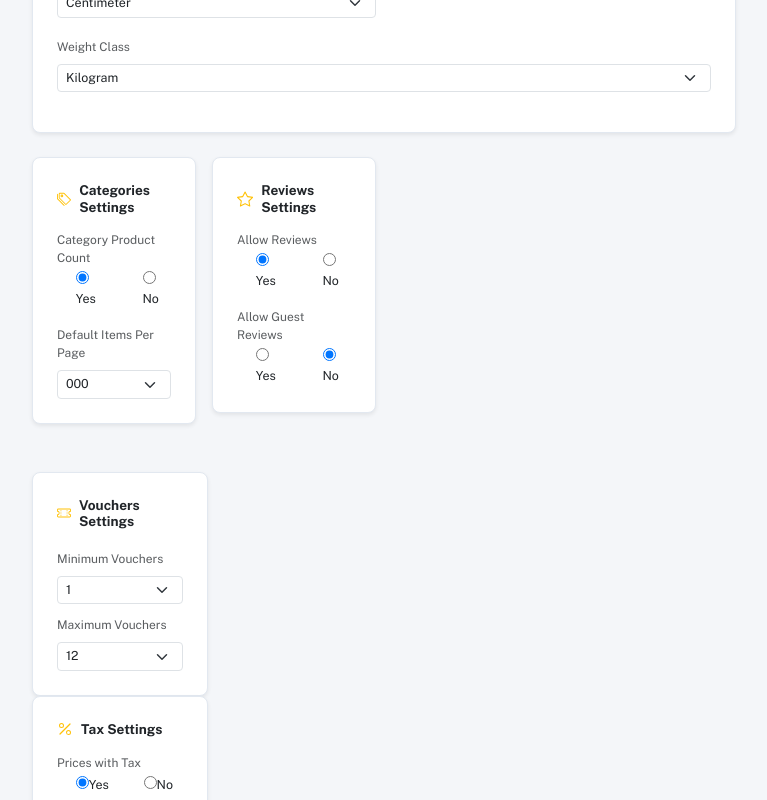
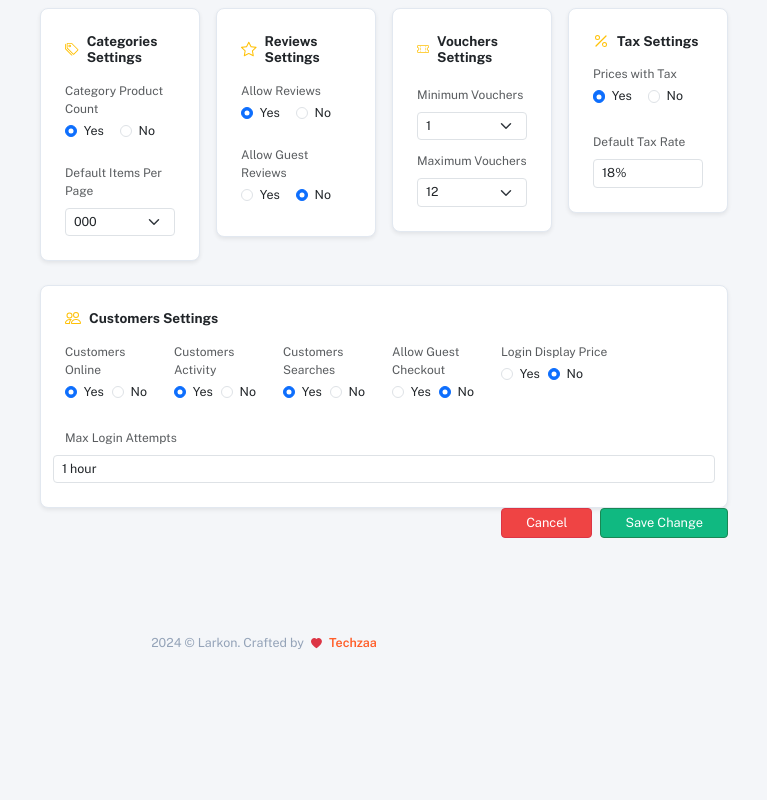
Before and after one commit to Potnuru-Jayavijaygopi/larkonproject, a React (Vite) app: page /settings in a window 1280 px wide. Shown: the part 1220-2020 px from the top of the page, without its empty margins (496-1263 px from the left). After the commit the page ends 1888 px from the top, so only its background shows below. Built offline with nearby package versions, Linux system fonts and the light colour scheme.

Commit message:
updated Settings

```diff
--- a/src/Pages/settings/Settings.jsx
+++ b/src/Pages/settings/Settings.jsx
@@ -66,7 +66,7 @@ function Settings({ onNavigate}) {
    };
 
    return(
-    <div className="app-container">
+    <div className="container-fluid px-2">
       <Sidebar activePage="settings" onNavigate={onNavigate}/>
       <div className="main-content">
         <main className="page-container">
@@ -274,7 +274,7 @@ function Settings({ onNavigate}) {
             </div>
 
             <div className="row g-3 mb-3">
-              <div className="col=md-6">
+              <div className="col-md-6">
                 <label htmlFor="loccountrySelect" className="form-label text-muted small" style={{fontSize: '0.75rem'}}>Country</label>
                  <select
                  id="loccountrySelect"
@@ -287,7 +287,7 @@ function Settings({ onNavigate}) {
                  </select>
 
               </div>
-              <div className="col=md-6">
+              <div className="col-md-6">
                 <label htmlFor="langSelect" className="form-label text-muted small" style={{fontSize: '0.75rem'}}>Language</label>
                  <select
                  id="langSelect"
@@ -302,7 +302,7 @@ function Settings({ onNavigate}) {
               </div>
 
               <div className="row g-3 mb-3">
-              <div className="col=md-6">
+              <div className="col-md-6">
                 <label htmlFor="currencySelect" className="form-label text-muted small" style={{fontSize: '0.75rem'}}>Currency</label>
                  <select
                  id="currencySelect"
@@ -331,7 +331,7 @@ function Settings({ onNavigate}) {
 
 
               <div className="row g-3 mb-3">
-              <div className="col=md-6">
+              <div className="col-md-6">
                 <label htmlFor="weightSelect" className="form-label text-muted small" style={{fontSize: '0.75rem'}}>Weight Class</label>
                  <select
                  id="weightSelect"
@@ -347,8 +347,8 @@ function Settings({ onNavigate}) {
             </div>
 
             <div className="row g-3 mb-4">
-              <div className="col-xl-3 col-md-6">
-                <div className="content-card p-4 mb-4 shadow-sm">
+              <div className="col-lg-3 col-md-6">
+                <div className="content-card p-4 shadow-sm ">
               <div className="d-flex align-items-center gap-2 mb-3">
                 <BsTags className="text-warning fs-5" style={{color: '#f97316'}}/>
                 <h6 className="fw-bold text-dark mb-0" style={{fontSize: '0.85rem'}}>Categories Settings</h6>
@@ -359,7 +359,7 @@ function Settings({ onNavigate}) {
               <div className="d-flex gap-3" style={{fontSize: '0.78rem'}}>
                 <div className="form-check">
                   <input
-                  className="form-check-point"
+                  className="form-check-input"
                   type="radio"
                   name="catCountRadio"
                   id="catCountYes"
@@ -367,12 +367,12 @@ function Settings({ onNavigate}) {
                   onChange={() => setCategoryProductCount('yes')}
                   />
 
-                  <lablel className="form-check-label text-dark" htmlFor="catCountYes">Yes</lablel>
+                  <label className="form-check-label text-dark" htmlFor="catCountYes">Yes</label>
                   </div>
 
                   <div className="form-check">
                   <input
-                  className="form-check-point"
+                  className="form-check-input"
                   type="radio"
                   name="catCountRadio"
                   id="catCountNo"
@@ -380,7 +380,7 @@ function Settings({ onNavigate}) {
                   onChange={() => setCategoryProductCount('no')}
                   />
 
-                  <lablel className="form-check-label text-dark" htmlFor="catCounNo">No</lablel>
+                  <label className="form-check-label text-dark" htmlFor="catCounNo">No</label>
                   </div>
                 </div>
               </div>
@@ -401,8 +401,8 @@ function Settings({ onNavigate}) {
           </div>
 
 
-              <div className="col-xl-3 col-md-6">
-                <div className="content-card p-4 mb-4 shadow-sm">
+              <div className="col-lg-3 col-md-6">
+                <div className="content-card p-4 shadow-sm ">
               <div className="d-flex align-items-center gap-2 mb-3">
                 <BsStar className="text-warning fs-5" style={{color: '#f97316'}}/>
                 <h6 className="fw-bold text-dark mb-0" style={{fontSize: '0.85rem'}}>Reviews Settings</h6>
@@ -413,7 +413,7 @@ function Settings({ onNavigate}) {
               <div className="d-flex gap-3" style={{fontSize: '0.78rem'}}>
                 <div className="form-check">
                   <input
-                  className="form-check-point"
+                  className="form-check-input"
                   type="radio"
                   name="revRadio"
                   id="revYes"
@@ -421,12 +421,12 @@ function Settings({ onNavigate}) {
                   onChange={() => setAllowReviews('yes')}
                   />
 
-                  <lablel className="form-check-label text-dark" htmlFor="revYes">Yes</lablel>
+                  <label className="form-check-label text-dark" htmlFor="revYes">Yes</label>
                   </div>
 
                   <div className="form-check">
                   <input
-                  className="form-check-point"
+                  className="form-check-input"
                   type="radio"
                   name="revRadio"
                   id="revNo"
@@ -445,7 +445,7 @@ function Settings({ onNavigate}) {
               <div className="d-flex gap-3" style={{fontSize: '0.78rem'}}>
                 <div className="form-check">
                   <input
-                  className="form-check-point"
+                  className="form-check-input"
                   type="radio"
                   name="guestRevRadio"
                   id="guestRevYes"
@@ -453,12 +453,12 @@ function Settings({ onNavigate}) {
                   onChange={() => setAllowGuestReviews('yes')}
                   />
 
-                  <lablel className="form-check-label text-dark" htmlFor="guestRevYes">Yes</lablel>
+                  <label className="form-check-label text-dark" htmlFor="guestRevYes">Yes</label>
                   </div>
 
                   <div className="form-check">
                   <input
-                  className="form-check-point"
+                  className="form-check-input"
                   type="radio"
                   name="guestRevRadio"
                   id="guestRevNo"
@@ -466,15 +466,15 @@ function Settings({ onNavigate}) {
                   onChange={() => setAllowGuestReviews('no')}
                   />
 
-                  <lablel className="form-check-label text-dark" htmlFor="guestRevNo">No</lablel>
+                  <label className="form-check-label text-dark" htmlFor="guestRevNo">No</label>
                 </div>
               </div>
             </div>
           </div>
-        </div>
 
-        <div className="col-xl-3 col-md-6">
-                <div className="content-card p-4 h-100 shadow-sm">
+
+        <div className="col-lg-3 col-md-6">
+                <div className="content-card p-4  shadow-sm">
               <div className="d-flex align-items-center gap-2 mb-3">
                 <BsTicketPerforated className="text-warning " style={{color: '#f97316'}}/>
                 <h6 className="fw-bold text-dark mb-0" style={{fontSize: '0.85rem'}}>Vouchers Settings</h6>
@@ -507,8 +507,8 @@ function Settings({ onNavigate}) {
             </div>
 
 
-            <div className="col-xl-3 col-md-6">
-                <div className="content-card p-4 h-100 shadow-sm">
+            <div className="col-lg-3 col-md-6">
+                <div className="content-card p-4  shadow-sm">
               <div className="d-flex align-items-center gap-2 mb-3">
                 <BsPercent className="text-warning " style={{color: '#f97316'}}/>
                 <h6 className="fw-bold text-dark mb-0" style={{fontSize: '0.85rem'}}>Tax Settings</h6>
@@ -519,7 +519,7 @@ function Settings({ onNavigate}) {
               <div className="d-flex gap-3" style={{fontSize: '0.78rem'}}>
                 <div className="form-check">
                   <input
-                  className="form-check-point"
+                  className="form-check-input"
                   type="radio"
                   name="taxRadio"
                   id="taxYes"
@@ -531,7 +531,7 @@ function Settings({ onNavigate}) {
                   </div>
                   <div className="form-check">
                   <input
-                  className="form-check-point"
+                  className="form-check-input"
                   type="radio"
                   name="taxRadio"
                   id="taxNo"
@@ -539,7 +539,7 @@ function Settings({ onNavigate}) {
                   onChange={() => setPricesWithTax('no')}
                   />
 
-                  <lablel className="form-check-label text-dark" htmlFor="taxNo">No</lablel>
+                  <label className="form-check-label text-dark" htmlFor="taxNo">No</label>
                 </div>
               </div>
             </div>
@@ -556,13 +556,15 @@ function Settings({ onNavigate}) {
                 </div>
               </div>
             </div>
+            </div>
 
 
-          <div className="content-card p-4 mb-4 shadow-sm">
+          <div className="content-card p-4 shadow-sm">
               <div className="d-flex align-items-center gap-2 mb-3">
                 <BsPeople className="text-warning " style={{color: '#f97316'}}/>
                 <h6 className="fw-bold text-dark mb-0" style={{fontSize: '0.85rem'}}>Customers Settings</h6>
             </div>
+            <div className="mt-3">
 
             <div className="row g-3 mb-3">
               <div className="col-md-2 col-sm-4">
@@ -570,7 +572,7 @@ function Settings({ onNavigate}) {
               <div className="d-flex gap-2" style={{fontSize: '0.78rem'}}>
                 <div className="form-check">
                   <input
-                  className="form-check-point"
+                  className="form-check-input"
                   type="radio"
                   name="cOnline"
                   id="cOnlineYes"
@@ -583,7 +585,7 @@ function Settings({ onNavigate}) {
 
                   <div className="form-check">
                   <input
-                  className="form-check-point"
+                  className="form-check-input"
                   type="radio"
                   name="cOnline"
                   id="cOnlineNo"
@@ -601,7 +603,7 @@ function Settings({ onNavigate}) {
               <div className="d-flex gap-2" style={{fontSize: '0.78rem'}}>
                 <div className="form-check">
                   <input
-                  className="form-check-point"
+                  className="form-check-input"
                   type="radio"
                   name="cAct"
                   id="cActYes"
@@ -614,7 +616,7 @@ function Settings({ onNavigate}) {
 
                   <div className="form-check">
                   <input
-                  className="form-check-point"
+                  className="form-check-input"
                   type="radio"
                   name="cAct"
                   id="cActNo"
@@ -632,7 +634,7 @@ function Settings({ onNavigate}) {
               <div className="d-flex gap-2" style={{fontSize: '0.78rem'}}>
                 <div className="form-check">
                   <input
-                  className="form-check-point"
+                  className="form-check-input"
                   type="radio"
                   name="cSearch"
                   id="cSerachYes"
@@ -645,7 +647,7 @@ function Settings({ onNavigate}) {
 
                   <div className="form-check">
                   <input
-                  className="form-check-point"
+                  className="form-check-input"
                   type="radio"
                   name="cSearch"
                   id="cSearchNo"
@@ -663,7 +665,7 @@ function Settings({ onNavigate}) {
               <div className="d-flex gap-2" style={{fontSize: '0.78rem'}}>
                 <div className="form-check">
                   <input
-                  className="form-check-point"
+                  className="form-check-input"
                   type="radio"
                   name="guestChk"
                   id="guestChkYes"
@@ -676,7 +678,7 @@ function Settings({ onNavigate}) {
 
                   <div className="form-check">
                   <input
-                  className="form-check-point"
+                  className="form-check-input"
                   type="radio"
                   name="guestChk"
                   id="guestChkNo"
@@ -694,7 +696,7 @@ function Settings({ onNavigate}) {
               <div className="d-flex gap-2" style={{fontSize: '0.78rem'}}>
                 <div className="form-check">
                   <input
-                  className="form-check-point"
+                  className="form-check-input"
                   type="radio"
                   name="loginPrice"
                   id="loginPriceYes"
@@ -707,7 +709,7 @@ function Settings({ onNavigate}) {
 
                   <div className="form-check">
                   <input
-                  className="form-check-point"
+                  className="form-check-input"
                   type="radio"
                   name="loginPrice"
                   id="loginPriceNo"
@@ -724,6 +726,7 @@ function Settings({ onNavigate}) {
             <div className="row">
               <div className="col-md-6">
                 <label htmlFor="maxAttemptsInput" className="form-label text-muted small" style={{fontSize: '0.75rem'}}>Max Login Attempts</label>
+                </div>
                  <input
                  id="maxAttemptsInput"
                  type="text"
@@ -747,7 +750,7 @@ function Settings({ onNavigate}) {
               </button>
 
               <button
-              className="btn btn-danger btn-sm px-4 py-1"
+              className="btn btn-success btn-sm px-4 py-1"
               type="submit"
               style={{fontSize: '0.8rem', backgroundColor: '#10b981'}}
 
```
